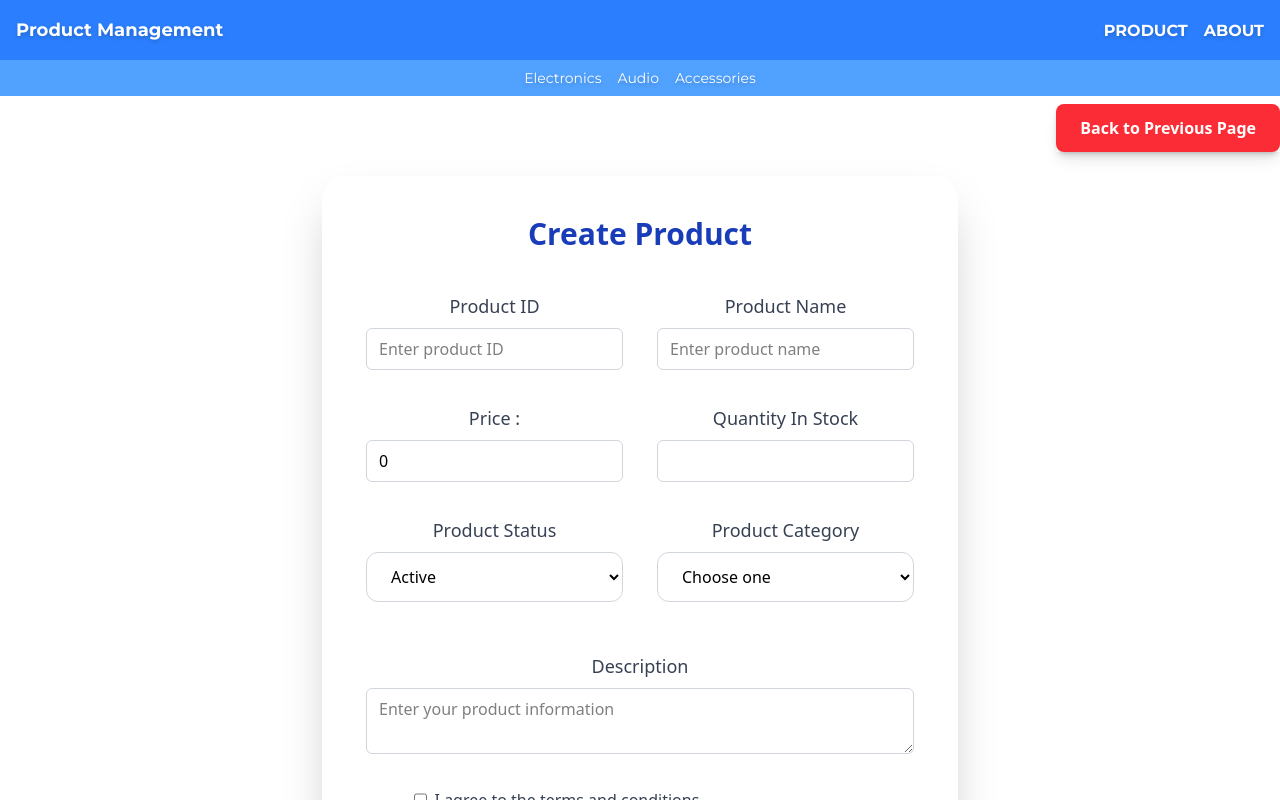
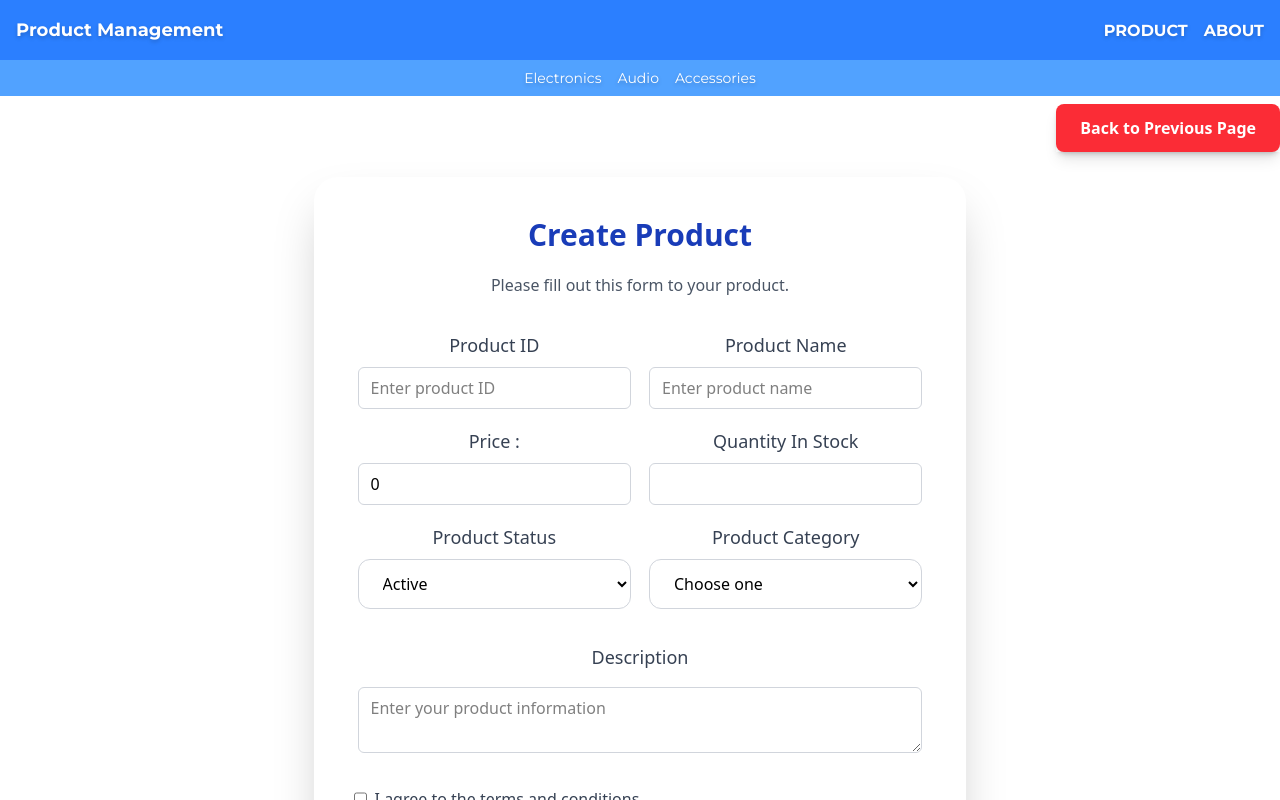
Before and after one commit to P4warit06/PROJECT2-SEC-1-Kittiphop.vue, a Vue app: page /product-manager in a window 1280 px wide. Both pictures are taken after typing "Sample" into the empty fields and a click on the button "Add New Product". Shown: the top 800 px of the page. Built offline with nearby package versions, Linux system fonts and the light colour scheme; data requests are answered from the project's data file.

Commit message:
059-[Add] More Detail in AddEditComponent

```diff
--- a/src/components/AddEditProduct.vue
+++ b/src/components/AddEditProduct.vue
@@ -41,11 +41,13 @@ console.log(props.activeProduct)
 
     <div
       class="p-10 bg-white rounded-3xl shadow-2xl max-w-4xl mx-auto flex flex-col justify-center items-center max-h-screen overflow-y-auto">
-      <h1 class="text-3xl font-bold mb-10 text-blue-800 text-center w-full max-sm:text-xl">{{newProduct.id === undefined
+      <h1 class="text-3xl font-bold mb-5 text-blue-800 text-center w-full max-sm:text-xl">{{newProduct.id === undefined
         ?
         'Create Product' : 'Edit Product'}}</h1>
+      <p class="text-gray-600 text-center mb-8.5">Please fill out this form to your product.</p>
 
-      <div class="grid grid-cols-1 overflow-auto px-1 sm:grid-cols-2 gap-8.5 w-full">
+
+      <div class="grid grid-cols-1 overflow-auto px-1 sm:grid-cols-2 gap-4.5 w-full">
         <div>
           <label class="block text-gray-700 text-lg font-medium mb-2 text-center">Product ID</label>
           <input v-model="newProduct.id" type="text"
@@ -93,7 +95,7 @@ console.log(props.activeProduct)
         </div>
 
         <div class="col-span-1 sm:col-span-2">
-          <label class="block font-medium text-lg  text-gray-700 mb-2 text-center">Description</label>
+          <label class="block font-medium text-lg  text-gray-700 mb-4 text-center ">Description</label>
           <textarea v-model="newProduct.description" type="text"
             class="w-full px-3 py-2 border border-gray-300 rounded-md  focus:outline-none focus:ring-2 focus:ring-blue-700"
             placeholder="Enter your product information"></textarea>
@@ -131,12 +133,12 @@ console.log(props.activeProduct)
 
         <!-- 2. event trigger -->
         <button v-show="newProduct.id === undefined" @click="$emit('addNewProduct', newProduct)"
-          class="w-full bg-indigo-500 text-white py-3 px-45 rounded-md hover:bg-indigo-600 transition-colors duration-300">
+          class="w-full bg-indigo-500 text-white py-3 px-60 rounded-md hover:bg-indigo-600 transition-colors duration-300">
           Add Product
         </button>
 
         <button v-show="newProduct.id !== undefined" @click="$emit('editProduct', newProduct)"
-          class="w-full bg-indigo-500 text-white py-3 px-45 rounded-md hover:bg-indigo-600 transition-colors duration-300">
+          class="w-full bg-indigo-500 text-white py-3 px-60 rounded-md hover:bg-indigo-600 transition-colors duration-300">
           Edit Product
         </button>
       </div>
```
